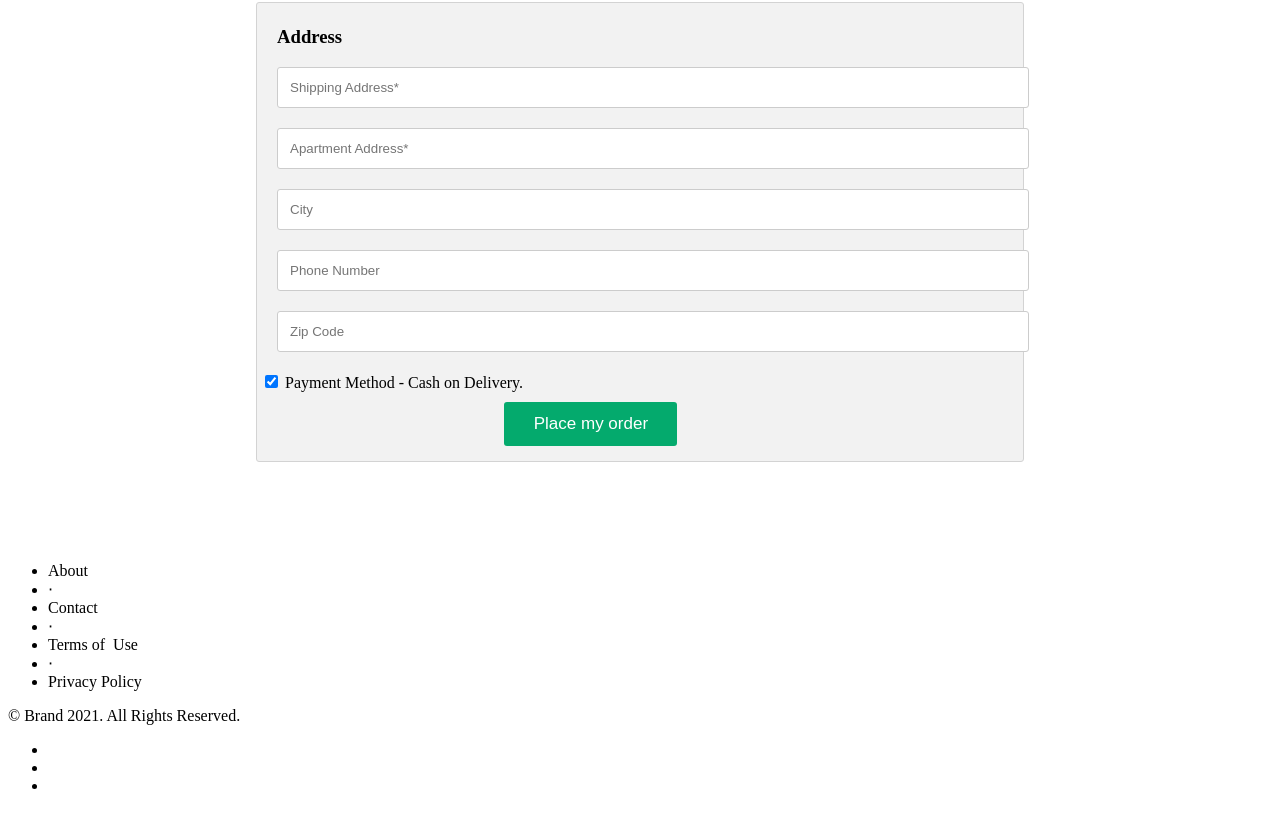
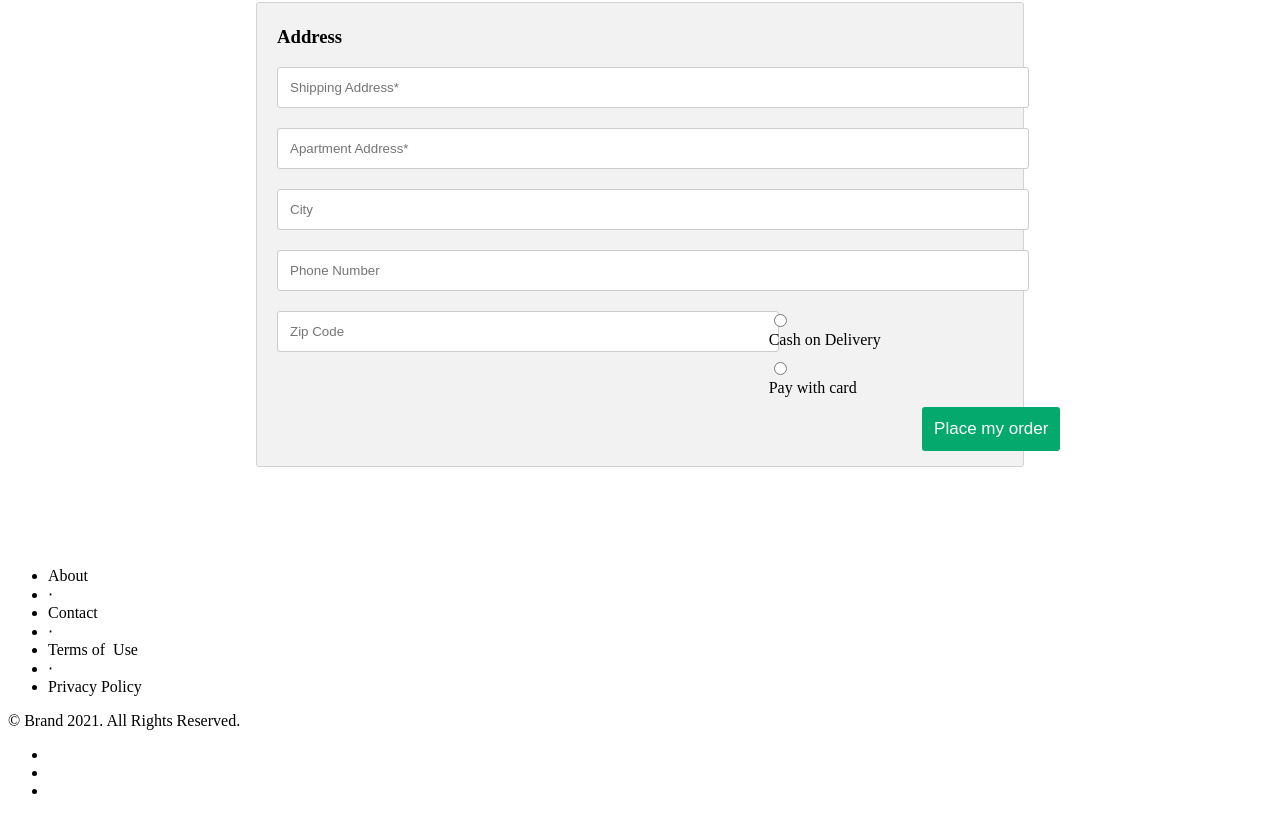
Before and after one commit to hsntrq/e-showroom-gaming, a React app in the folder frontend/: page /shipping in a window 1280 px wide. Shown: the part 685-1501 px from the top of the page. Built offline with nearby package versions, Linux system fonts and the light colour scheme; no server answers; the HTML template or start-up script is replaced by a standard one.

Commit message:
fixed api reciever

```diff
--- a/frontend/src/components/ship.js
+++ b/frontend/src/components/ship.js
@@ -5,18 +5,19 @@ export default class Ship extends Component {
   constructor(props) {
     super(props);
     this.state = {
-      street: "",
-      apartment: "",
+      street_address: "",
+      apartment_address: "",
       city: "",
-      no: "",
-      zip: "",
-      cOD: true,
+      phone_number: "",
+      zipC: "",
+      cashOnDelivery: true,
     };
   }
 
   checkout(state) {
     return (e) => {
       e.preventDefault();
+      console.log(state);
       fetch("/api/checkout/", {
         method: "POST",
         body: JSON.stringify(state),
@@ -27,8 +28,10 @@ export default class Ship extends Component {
         .then((response) => {
           return response.status == 201;
         })
-        .then(() => {
-          window.location.href = "/confirm";
+        .then((status) => {
+          if (status){
+            window.location.href = "/confirm";
+          }
         });
     };
   }
@@ -46,19 +49,19 @@ export default class Ship extends Component {
                     <input
                       type="text"
                       id="fname"
-                      name="firstname"
+                      name="street_address"
                       placeholder="Shipping Address*"
                       onChange={() =>
-                        this.setState({ street: event.target.value })
+                        this.setState({ street_address: event.target.value })
                       }
                     />
                     <input
                       type="text"
-                      id="Appartment Address"
-                      name="address"
+                      id="appartment_address"
+                      name="apartment_address"
                       placeholder="Apartment Address*"
                       onChange={() =>
-                        this.setState({ apartment: event.target.value })
+                        this.setState({ apartment_address: event.target.value })
                       }
                     />
                     <input
@@ -74,36 +77,54 @@ export default class Ship extends Component {
                       <div className="col-50">
                         <input
                           type="text"
-                          id="state"
-                          name="state"
+                          id="phone_number"
+                          name="phone_number"
                           placeholder="Phone Number"
                           onChange={() =>
-                            this.setState({ no: event.target.value })
+                            this.setState({ phone_number: event.target.value })
                           }
                         />
                       </div>
                       <div className="col-50">
                         <input
                           type="text"
-                          id="zip"
-                          name="zip"
+                          id="zipC"
+                          name="zipC"
                           placeholder="Zip Code"
                           onChange={() =>
-                            this.setState({ zip: event.target.value })
+                            this.setState({ zipC: event.target.value })
                           }
                         />
                       </div>
                       <div className="row">
-                        <div className="col-50">
-                          <label>
-                            <input
-                              type="checkbox"
-                              checked="checked"
-                              name="cod"
-                            />{" "}
-                            Payment Method - Cash on Delivery.
-                          </label>
+                        <div className="col-75">
+                            <div className="form-check" style={{ display: "inline" }}>
+                              <input
+                                type="radio"
+                                id="radio-1"
+                                className="form-check-input"
+                                name="cashOnDelivery"
+                                defaultValue={true}
+                                required
+                              />
+                              <label className="form-check-label" htmlFor="cashOnDelivery">
+                                {'Cash on Delivery'}
+                              </label>
+                            </div>
+                            <div className="form-check" style={{ display: "inline" }}>
+                              <input
+                                type="radio"
+                                id="radio-2"
+                                className="form-check-input"
+                                name="cashOnDelivery"
+                                defaultValue={false}
+                              />
+                              <label className="form-check-label" htmlFor="cashOnDelivery">
+                                {'Pay with card'}
+                              </label>
+                            </div>
                         </div>
+
                         <input
                           type="submit"
                           value="Place my order"
```
